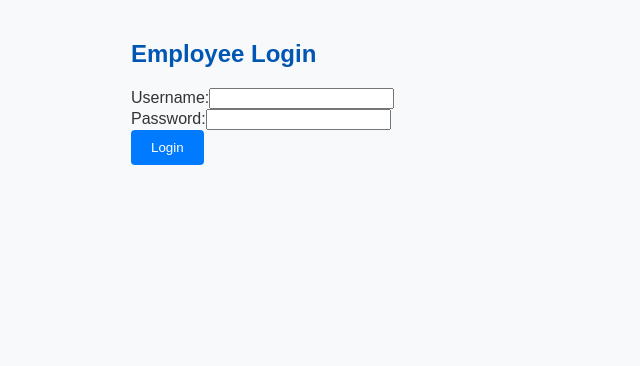
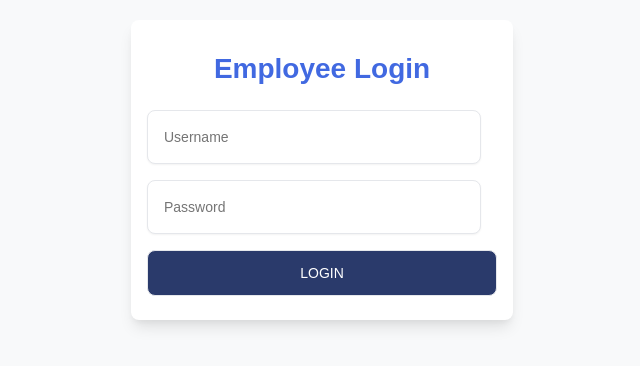
Before and after one commit to GabbiJ/APDS7311_ReactWebsite, a React (Create React App) app in the folder frontend/: page /employee-login in a window 1280 px wide. Shown: the top 366 px of the page, without its empty margins (209-849 px from the left). Built offline with nearby package versions, Linux system fonts and the light colour scheme.

Commit message:
added styling to login for employee

```diff
--- a/frontend/src/Login.css
+++ b/frontend/src/Login.css
@@ -0,0 +1,65 @@
+/* From Uiverse.io by nathann09 */
+.form {
+    background-color: #fff;
+    display: block;
+    padding: 1rem;
+    max-width: 350px;
+    border-radius: 0.5rem;
+    box-shadow: 0 10px 15px -3px rgba(0, 0, 0, 0.1), 0 4px 6px -2px rgba(0, 0, 0, 0.05);
+  }
+
+  .form-title {
+    font-size: 28px;
+    line-height: 1.75rem;
+    font-weight: 600;
+    text-align: center;
+    color: royalblue;
+  }
+
+  .input-container {
+    position: relative;
+  }
+
+  .input-container input, .form button {
+    outline: none;
+    border: 1px solid #e5e7eb;
+    margin: 8px 0;
+  }
+
+  .input-container input {
+    background-color: #fff;
+    padding: 1rem;
+    padding-right: 1rem;
+    font-size: 0.875rem;
+    line-height: 1.25rem;
+    width: 300px;
+    border-radius: 0.5rem;
+    box-shadow: 0 1px 2px 0 rgba(0, 0, 0, 0.05);
+  }
+
+  .submit {
+    display: block;
+    padding-top: 0.75rem;
+    padding-bottom: 0.75rem;
+    padding-left: 1.25rem;
+    padding-right: 1.25rem;
+    background-color: rgb(42, 58, 107);
+    color: #ffffff;
+    font-size: 0.875rem;
+    line-height: 1.25rem;
+    font-weight: 500;
+    width: 100%;
+    border-radius: 0.5rem;
+    text-transform: uppercase;
+  }
+
+  .signup-link {
+    color: #6B7280;
+    font-size: 0.875rem;
+    line-height: 1.25rem;
+    text-align: center;
+  }
+
+  .signup-link a {
+    text-decoration: underline;
+  }
--- a/frontend/src/components/LoginEmp.js
+++ b/frontend/src/components/LoginEmp.js
@@ -40,30 +40,35 @@ function LoginEmp() {
 
     return (
         <div className="container">
-            <h2>Employee Login</h2>
-            <form onSubmit={handleSubmit}>
-                <div className="form-group">
-                    <label>Username:</label>
+            <form class="form" onSubmit={handleSubmit}>
+
+                <div class="form-group">
+                    <h1 className="form-title" >Employee Login</h1>
+                    <div class="input-container">
                         <input
                             type="text"
+                            placeholder="Username"
                             className="form-control"
                             value={username}
                             onChange={(e) => setUsername(e.target.value)}
                             required
                         />
                     </div>
+                </div>
                 <div className="form-group">
-                    <label>Password:</label>
+                    <div class="input-container">
                         <input
                             type="password"
+                            placeholder="Password"
                             className="form-control"
                             value={password}
                             onChange={(e) => setPassword(e.target.value)}
                             required
                         />
                     </div>
+                </div>
                 {error && <p style={{ color: 'red' }}>{error}</p>}
-                <button type="submit" className="submit-button">
+                <button type="submit" className="submit">
                     Login
                 </button>
             </form>
--- a/frontend/src/components/Register.js
+++ b/frontend/src/components/Register.js
@@ -41,9 +41,9 @@ const Register = () => {
     };
 
     return (
-        <div>
-            <h1 class = "title" >Registration</h1>
+        <div class = "container">
             <form class="form" onSubmit={handleSubmit}>
+                <h1 class = "title" >Registration</h1>
                 <label>
                     <div class="flex">
                         <input
```
Also changed, not shown: frontend/src/components/ViewPayments.js (added). Lines whose indentation alone changed are shown as unchanged.
